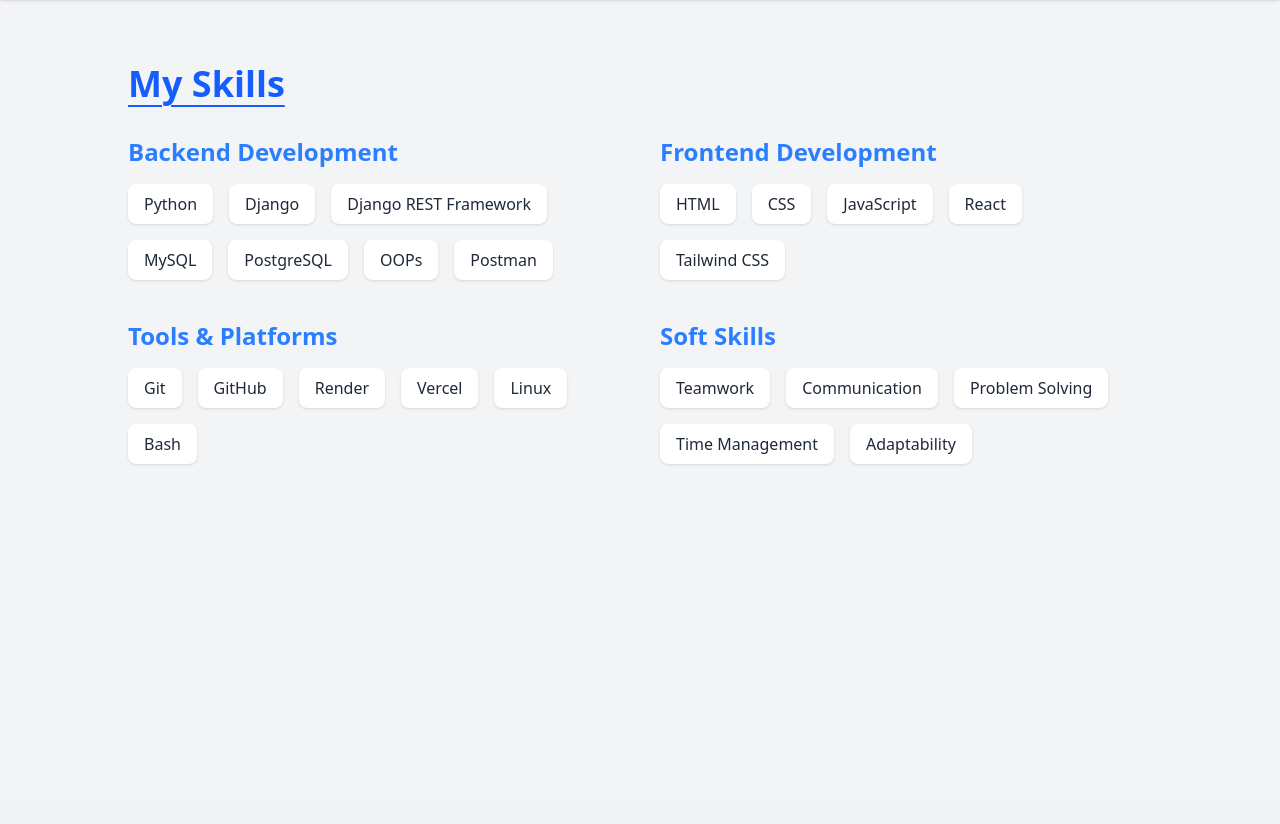
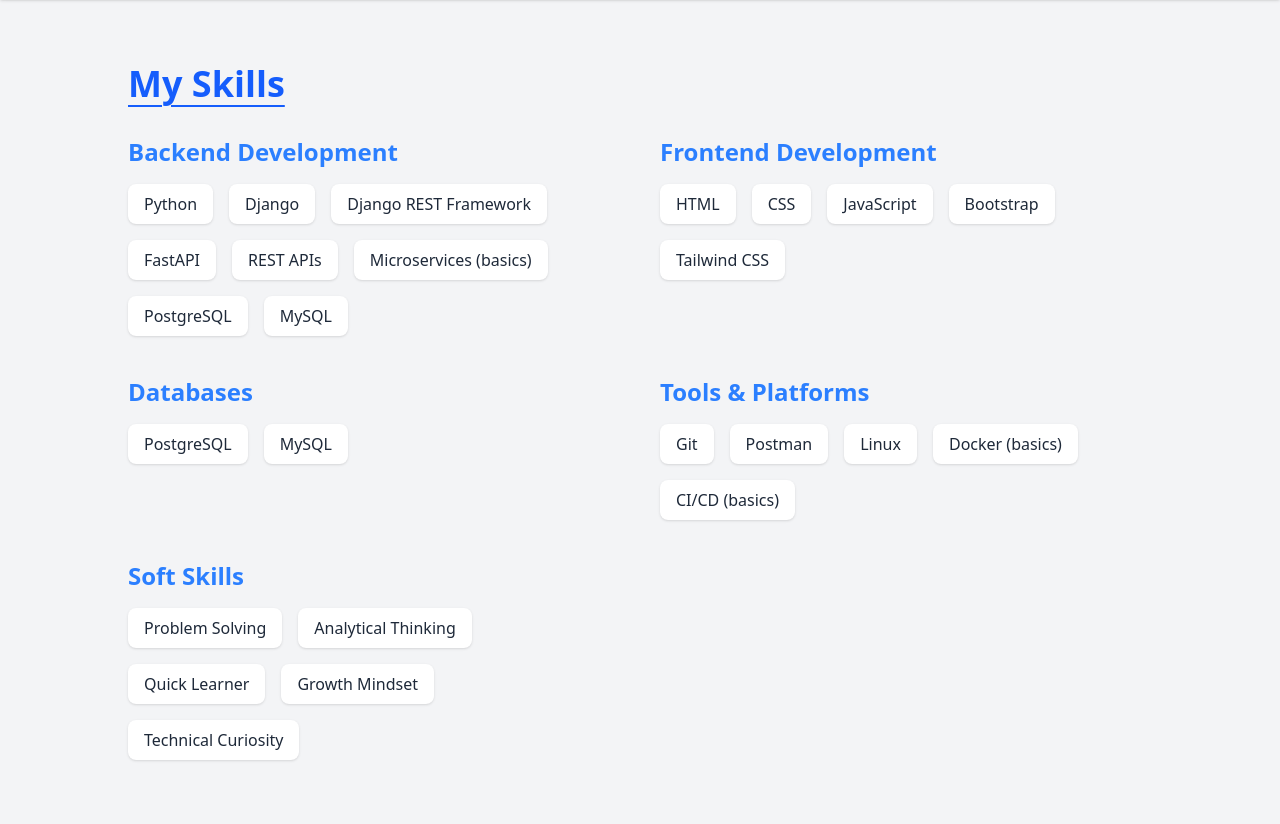
Before and after one commit to sai-krishna-kotha/portfolio-website, a Django app: page /skills/ in a window 1280 px wide. Shown: the part 64-888 px from the top of the page. Before the commit the page ends 529 px from the top, so only its background shows below. Run offline with Django 5.2, Linux system fonts and the light colour scheme; style sheets or scripts are compiled from the project's sources.

Commit message:
Update navbar.html

```diff
--- a/myapp/templates/myapp/skills.html
+++ b/myapp/templates/myapp/skills.html
@@ -6,17 +6,14 @@
 {% block content %}
 <section class="min-h-screen bg-gray-100 text-gray-900 py-16 px-4">
     <div class="max-w-6xl px-6 md:mx-12 lg:px-16">
-    <!-- Page Title -->
         <h1 class="text-4xl font-bold text-blue-600 mb-8 underline underline-offset-8 decoration-2">My Skills</h1>
 
-    <!-- Skill Categories -->
         <div class="grid md:grid-cols-2 gap-10">
 
-      <!-- Backend Skills -->
             <div>
                 <h2 class="text-2xl font-semibold text-blue-500 mb-4">Backend Development</h2>
                 <div class="flex flex-wrap gap-4">
-          {% for skill in "Python,Django,Django REST Framework,MySQL,PostgreSQL,OOPs,Postman"|split:"," %}
+                    {% for skill in "Python,Django,Django REST Framework,FastAPI,REST APIs,Microservices (basics),PostgreSQL,MySQL"|split:"," %}
                         <div class="bg-white px-4 py-2 rounded-lg shadow hover:shadow-lg transition transform hover:scale-105 font-medium text-gray-800">
                             {{ skill }}
                         </div>
@@ -24,11 +21,10 @@
                 </div>
             </div>
 
-      <!-- Frontend Skills -->
             <div>
                 <h2 class="text-2xl font-semibold text-blue-500 mb-4">Frontend Development</h2>
                 <div class="flex flex-wrap gap-4">
-          {% for skill in "HTML,CSS,JavaScript,React,Tailwind CSS"|split:"," %}
+                    {% for skill in "HTML,CSS,JavaScript,Bootstrap,Tailwind CSS"|split:"," %}
                         <div class="bg-white px-4 py-2 rounded-lg shadow hover:shadow-lg transition transform hover:scale-105 font-medium text-gray-800">
                             {{ skill }}
                         </div>
@@ -36,11 +32,21 @@
                 </div>
             </div>
 
-      <!-- Tools and Platforms -->
+            <div>
+                <h2 class="text-2xl font-semibold text-blue-500 mb-4">Databases</h2>
+                <div class="flex flex-wrap gap-4">
+                    {% for db in "PostgreSQL,MySQL"|split:"," %}
+                        <div class="bg-white px-4 py-2 rounded-lg shadow hover:shadow-lg transition transform hover:scale-105 font-medium text-gray-800">
+                            {{ db }}
+                        </div>
+                    {% endfor %}
+                </div>
+            </div>
+
             <div>
                 <h2 class="text-2xl font-semibold text-blue-500 mb-4">Tools & Platforms</h2>
                 <div class="flex flex-wrap gap-4">
-          {% for tool in "Git,GitHub,Render,Vercel,Linux,Bash"|split:"," %}
+                    {% for tool in "Git,Postman,Linux,Docker (basics),CI/CD (basics)"|split:"," %}
                         <div class="bg-white px-4 py-2 rounded-lg shadow hover:shadow-lg transition transform hover:scale-105 font-medium text-gray-800">
                             {{ tool }}
                         </div>
@@ -48,11 +54,10 @@
                 </div>
             </div>
 
-      <!-- Soft Skills -->
             <div>
                 <h2 class="text-2xl font-semibold text-blue-500 mb-4">Soft Skills</h2>
                 <div class="flex flex-wrap gap-4">
-          {% for skill in "Teamwork,Communication,Problem Solving,Time Management,Adaptability"|split:"," %}
+                    {% for skill in "Problem Solving,Analytical Thinking,Quick Learner,Growth Mindset,Technical Curiosity"|split:"," %}
                         <div class="bg-white px-4 py-2 rounded-lg shadow hover:shadow-lg transition transform hover:scale-105 font-medium text-gray-800">
                             {{ skill }}
                         </div>
--- a/templates/navbar.html
+++ b/templates/navbar.html
@@ -40,7 +40,7 @@
     </div>
 
     <!-- Mobile Dropdown Menu -->
-<div id="mobile-menu" class="hidden md:hidden h-screen flex-col space-y-3 m-2 mt-0 p-4 pt-0 rounded-lg transition-all duration-300 ease-in-out">
+<div id="mobile-menu" class="hidden md:hidden fixed top-16 left-0 w-full h-[calc(100vh-4rem)] bg-blue-600 flex flex-col items-center space-y-6 pt-6 z-40 transition-all duration-300 ease-in-out">
   {% for name in 'home,about,skills,blog,projects,achievements,contact'|split:',' %}
   {% if name != 'blog' %}
     {% with 'myapp:'|add:name as viewname %}
```
Also changed, not shown: myapp/templates/myapp/about.html (+3 -9 lines), myapp/templates/myapp/projects.html (+11 -0 lines), static/images/flutter_backend_api_integration.png (added). Lines whose indentation alone changed are shown as unchanged.
